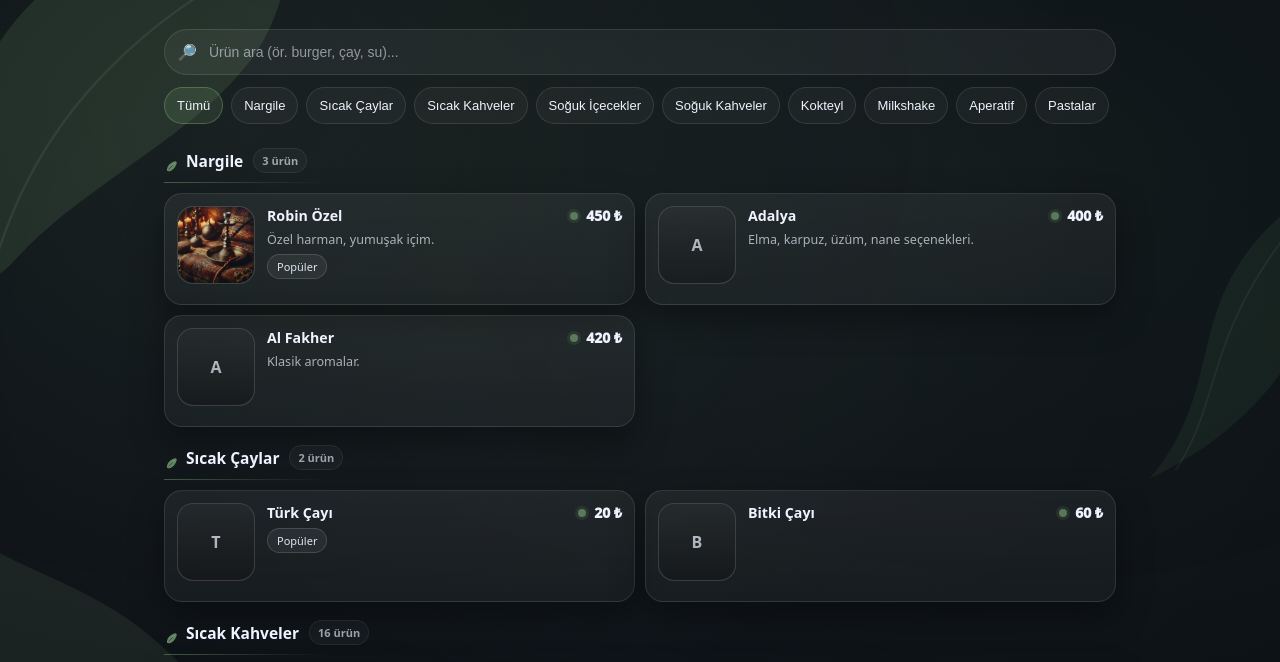
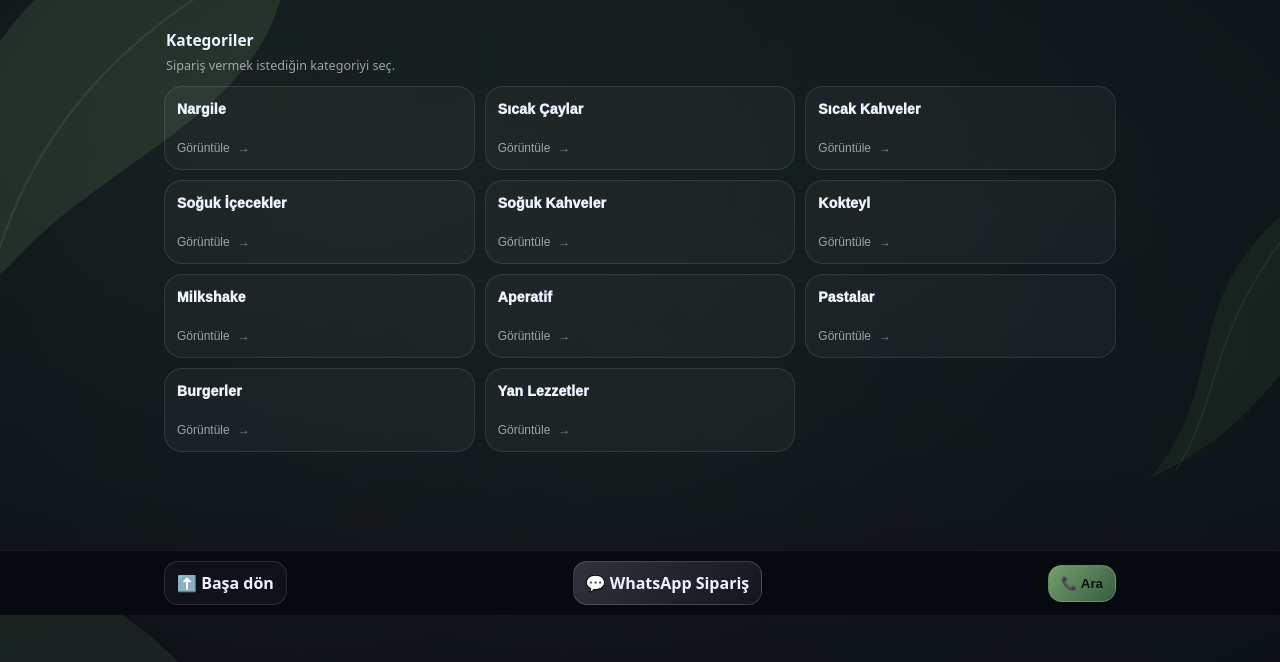
Before and after one commit to erbilsevincc/robin-qr-menu, a plain HTML site: page index.html in a window 1280 px wide. Shown: the part 76-738 px from the top of the page. Drawn offline with Linux system fonts and the light colour scheme.

Commit message:
category-page

```diff
--- a/assets/app.js
+++ b/assets/app.js
@@ -3,10 +3,18 @@ function getTableFromUrl(){
   return p.get("masa") || p.get("table") || "";
 }
 
-function uniq(arr){ return Array.from(new Set(arr)); }
+function uniq(arr){
+  var s = {};
+  var out = [];
+  for (var i=0;i<arr.length;i++){
+    var k = String(arr[i]);
+    if(!s[k]){ s[k]=1; out.push(arr[i]); }
+  }
+  return out;
+}
 
 function formatPrice(n, currency){
-  if (typeof n !== "number") return ""; // price null ise boş bırak
+  if (typeof n !== "number") return "";
   return n + " " + (currency || "₺");
 }
 
@@ -78,12 +86,12 @@ function itemCard(item, currency){
   return wrap;
 }
 
-function renderCategories(categories){
+function renderCategoriesScroller(categories){
   var catsEl = document.getElementById("cats");
   catsEl.innerHTML = "";
 
   var allBtn = document.createElement("button");
-  allBtn.className = "cat-btn active";
+  allBtn.className = "cat-btn";
   allBtn.textContent = "Tümü";
   allBtn.dataset.cat = "__ALL__";
   catsEl.appendChild(allBtn);
@@ -134,7 +142,6 @@ function renderMenu(menu, settings, state){
 
     var grid = document.createElement("div");
     grid.className = "grid";
-
     items.forEach(function(item){
       grid.appendChild(itemCard(item, settings.currency));
     });
@@ -153,24 +160,57 @@ function renderMenu(menu, settings, state){
   }
 }
 
-function showFatal(msg){
-  document.body.innerHTML =
-    '<div style="min-height:100vh;background:#070a10;color:#eaf2ff;padding:24px;font:16px/1.45 -apple-system,system-ui">' +
-    '<b>Menü yüklenemedi.</b><br>' + msg +
-    '<br><br><small>İpucu: Mobil veride bazı operatörler DNS/filtre nedeniyle yavaş açabilir. Sayfayı yenileyin.</small>' +
-    '</div>';
+/* ✅ YENİ: Landing kategori kartları */
+function renderLanding(categories){
+  var grid = document.getElementById("catGrid");
+  if(!grid) return;
+  grid.innerHTML = "";
+
+  categories.forEach(function(cat){
+    var btn = document.createElement("button");
+    btn.className = "cat-tile";
+    btn.type = "button";
+    btn.dataset.cat = cat;
+
+    var title = document.createElement("div");
+    title.className = "cat-tile-title";
+    title.textContent = cat;
+
+    var hint = document.createElement("div");
+    hint.className = "cat-tile-hint";
+    hint.textContent = "Görüntüle";
+
+    btn.appendChild(title);
+    btn.appendChild(hint);
+    grid.appendChild(btn);
+  });
+}
+
+function showLanding(){
+  var landing = document.getElementById("landing");
+  var menuView = document.getElementById("menuView");
+  if(landing) landing.style.display = "";
+  if(menuView) menuView.style.display = "none";
+}
+
+function showMenuView(){
+  var landing = document.getElementById("landing");
+  var menuView = document.getElementById("menuView");
+  if(landing) landing.style.display = "none";
+  if(menuView) menuView.style.display = "";
+  window.scrollTo({top: 0, behavior: "smooth"});
 }
 
 function loadMenuJson(){
-  // cache kırmak için kısa query ekliyoruz
-  var url = "data/menu.json?v=" + Date.now();
-  return fetch(url, { cache: "no-store" }).then(function(r){
+  return fetch("data/menu.json?v=" + Date.now(), { cache: "no-store" })
+    .then(function(r){
       if(!r.ok) throw new Error("menu.json okunamadı (" + r.status + ")");
       return r.json();
     });
 }
 
-function initWithData(data){
+function init(){
+  loadMenuJson().then(function(data){
     var settings = data.settings || {};
     var menu = data.menu || [];
 
@@ -198,41 +238,53 @@ function initWithData(data){
       waBtn.style.display = "none";
     }
 
-  renderCategories(uniq(menu.map(function(x){ return x.cat; })));
+    var categories = uniq(menu.map(function(x){ return x.cat; }));
+
+    // ✅ İlk ekran: landing
+    renderLanding(categories);
+    showLanding();
+
+    // ✅ Üstteki kayar kategori barı (menü ekranında kullanılacak)
+    renderCategoriesScroller(categories);
 
     var state = { activeCat:"__ALL__", query:"" };
+
+    // Landing kategori tıklanınca menüye geç
+    document.getElementById("catGrid").addEventListener("click", function(e){
+      var tile = e.target.closest(".cat-tile");
+      if(!tile) return;
+
+      state.activeCat = tile.dataset.cat;
+      state.query = "";
+      document.getElementById("q").value = "";
+
+      showMenuView();
+      setActiveCatButton(state.activeCat);
       renderMenu(menu, settings, state);
+    });
 
+    // Kategori barı tıklama (mevcut davranış)
     document.getElementById("cats").addEventListener("click", function(e){
       var btn = e.target.closest(".cat-btn");
       if(!btn) return;
+
       state.activeCat = btn.dataset.cat;
       setActiveCatButton(state.activeCat);
       renderMenu(menu, settings, state);
       window.scrollTo({top: 0, behavior: "smooth"});
     });
 
+    // Arama
     document.getElementById("q").addEventListener("input", function(e){
       state.query = e.target.value;
       renderMenu(menu, settings, state);
     });
-}
 
-function init(){
-  // 1) Eğer data embed edilmişse onu kullan
-  if (window.__MENU_DATA__) {
-    initWithData(window.__MENU_DATA__);
-    return;
-  }
-
-  // 2) Static Pages için JSON'dan yükle
-  loadMenuJson()
-    .then(function(data){
-      initWithData(data);
-    })
-    .catch(function(err){
-      console.error(err);
-      showFatal(err && err.message ? err.message : "Bilinmeyen hata");
+  }).catch(function(err){
+    document.body.innerHTML =
+      '<div style="min-height:100vh;background:#070a10;color:#eaf2ff;padding:24px;font:16px/1.45 -apple-system,system-ui">' +
+      '<b>Menü yüklenemedi.</b><br>' + (err && err.message ? err.message : "Bilinmeyen hata") +
+      '</div>';
   });
 }
 
--- a/assets/style.css
+++ b/assets/style.css
@@ -508,3 +508,64 @@ body::before{
 
   opacity: .85;
 }
+
+/* ===== Landing Category Grid ===== */
+.landing{margin-top:14px;}
+.landing-head{margin:8px 2px 12px;}
+.landing-title{
+  margin:0;
+  font-size:15.5px;
+  font-weight:900;
+}
+.landing-sub{
+  margin:6px 0 0;
+  color:rgba(238,243,255,.62);
+  font-size:12.6px;
+}
+
+.cat-grid{
+  display:grid;
+  grid-template-columns:1fr 1fr;
+  gap:10px;
+}
+@media(min-width:720px){
+  .cat-grid{grid-template-columns:1fr 1fr 1fr;}
+}
+
+.cat-tile{
+  appearance:none;
+  border:1px solid rgba(255,255,255,.10);
+  background: rgba(255,255,255,.035);
+  border-radius:18px;
+  padding:14px 12px;
+  text-align:left;
+  cursor:pointer;
+  color:var(--text);
+  min-height:84px;
+  display:flex;
+  flex-direction:column;
+  justify-content:space-between;
+  gap:10px;
+}
+
+.cat-tile-title{
+  font-weight:950;
+  font-size:14px;
+  letter-spacing:.2px;
+}
+
+.cat-tile-hint{
+  font-size:12px;
+  color:rgba(238,243,255,.62);
+  display:flex;
+  align-items:center;
+  gap:8px;
+}
+.cat-tile-hint::after{
+  content:"→";
+  opacity:.8;
+}
+
+.cat-tile:active{
+  transform:translateY(1px);
+}
--- a/index.html
+++ b/index.html
@@ -5,7 +5,7 @@
   <meta name="viewport" content="width=device-width, initial-scale=1" />
   <title>Robin Kafe | QR Menü</title>
   <meta name="description" content="Robin Kafe QR Menü" />
-  <link rel="stylesheet" href="assets/style.css?v=2" />
+  <link rel="stylesheet" href="assets/style.css?v=1" />
 </head>
 
 <body id="top">
@@ -27,6 +27,18 @@
   </header>
 
   <main class="wrap">
+
+    <!-- ✅ YENİ: KATEGORİ ANASAYFA -->
+    <section id="landing" class="landing">
+      <div class="landing-head">
+        <h2 class="landing-title">Kategoriler</h2>
+        <p class="landing-sub">Sipariş vermek istediğin kategoriyi seç.</p>
+      </div>
+      <div id="catGrid" class="cat-grid"></div>
+    </section>
+
+    <!-- ✅ Mevcut menü ekranı: başlangıçta gizli -->
+    <section id="menuView" style="display:none;">
       <div class="search" role="search">
         <span aria-hidden="true">🔎</span>
         <input id="q" type="search" placeholder="Ürün ara (ör. burger, çay, su)..." autocomplete="off" />
@@ -42,6 +54,8 @@
 
       <div class="hr"></div>
       <div class="hint" id="legalNote"></div>
+    </section>
+
   </main>
 
   <footer class="footerbar">
@@ -52,7 +66,6 @@
     </div>
   </footer>
 
-  <script src="assets/app.js?v=2"></script>
-
+  <script src="assets/app.js?v=1"></script>
 </body>
 </html>
```
Lines whose indentation alone changed are shown as unchanged.
